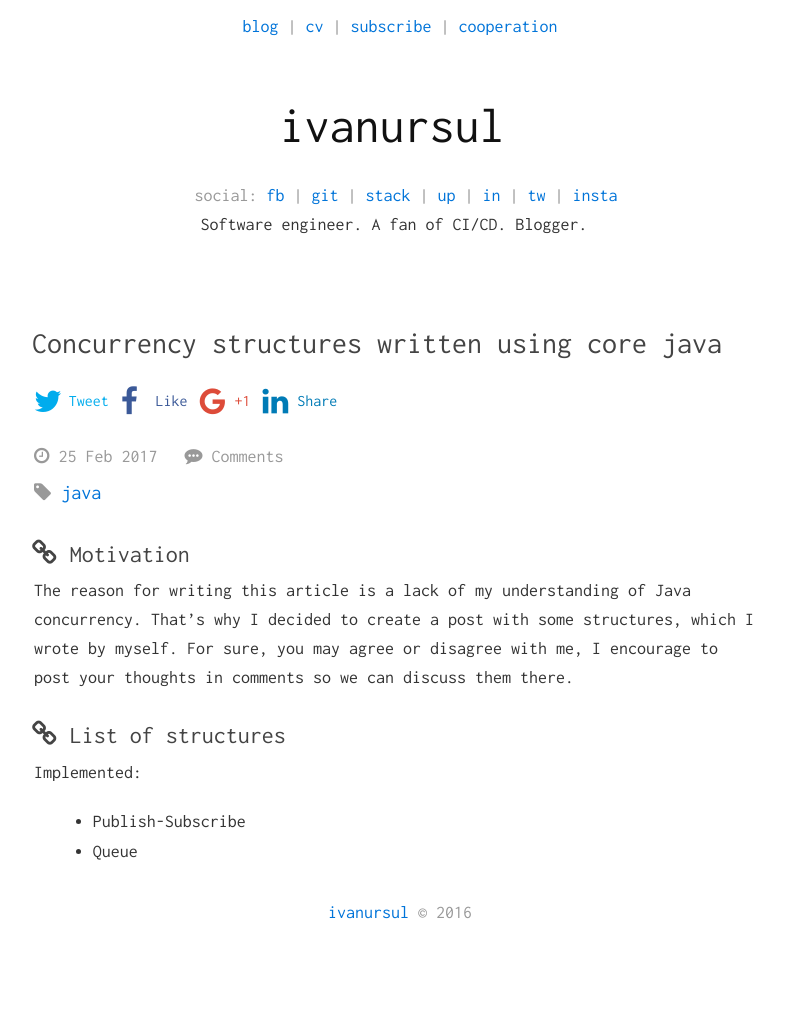
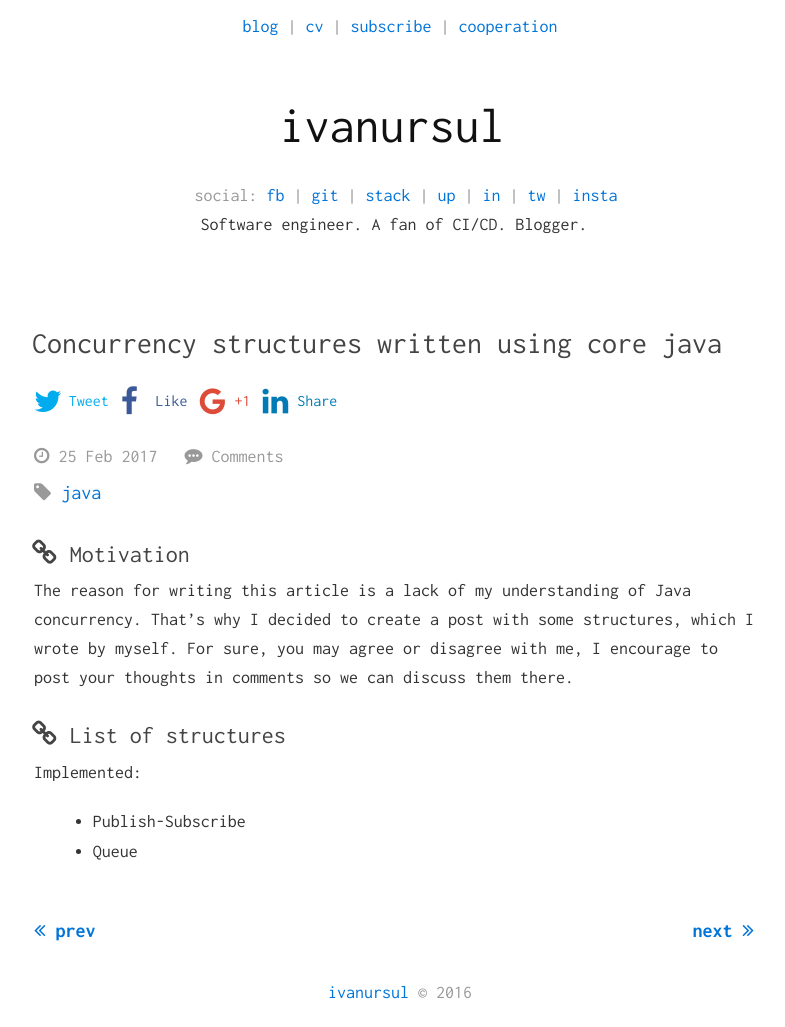
Before and after one commit to ivanursul/ivanursul, a Jekyll site: the page built from _posts/2017-02-25-concurrency-structures.markdown, in a window 1280 px wide. Shown: the whole page, without its empty margins (246-1031 px from the left). Built offline with Jekyll 4.4.1, drawn with Linux system fonts in a browser that asks for light colours; before the commit the page ends 947 px from its top, so only the background shows below that.

Commit message:
Added posts nav

```diff
--- /dev/null
+++ b/_includes/posts-nav.html
@@ -0,0 +1,8 @@
+<nav class="posts-nav row post">
+    {% if page.next %}
+    <a href="{{page.next.url | relative_url }}" title="{{page.next.title}}" class="go-to left-post"><i class="fa fa-angle-double-left"></i> prev</a>
+    {% endif %}
+    {% if page.previous %}
+    <a href="{{page.previous.url | relative_url }}" title="{{page.previous.title}}" class="go-to right-post">next <i class="fa fa-angle-double-right"></i></a>
+    {% endif %}
+</nav>
--- a/_layouts/post.html
+++ b/_layouts/post.html
@@ -33,6 +33,8 @@
 
       {{ content }}
 
+      {% include posts-nav.html %}
+
     </article>
 
     {% include footer.html %}
--- a/_posts/2017-02-25-concurrency-structures.markdown
+++ b/_posts/2017-02-25-concurrency-structures.markdown
@@ -2,7 +2,7 @@
 layout: post
 title:  "Concurrency structures written using core java"
 date:   2017-02-25 11:29:52 +0300
-permalink: mconcurrency-structures
+permalink: concurrency-structures
 tags: java
 ---
 ### Motivation
--- a/_sass/site.scss
+++ b/_sass/site.scss
@@ -14,3 +14,17 @@
     border-bottom: 1px solid #999;
     border-top: 1px solid #999;
 }
+
+.posts-nav {
+    overflow: hidden;
+	.go-to {
+		font-weight: bold;
+		margin-top: 1.5em;
+	}
+	.left-post {
+		float: left;
+	}
+	.right-post {
+		float: right;
+	}
+}
```
